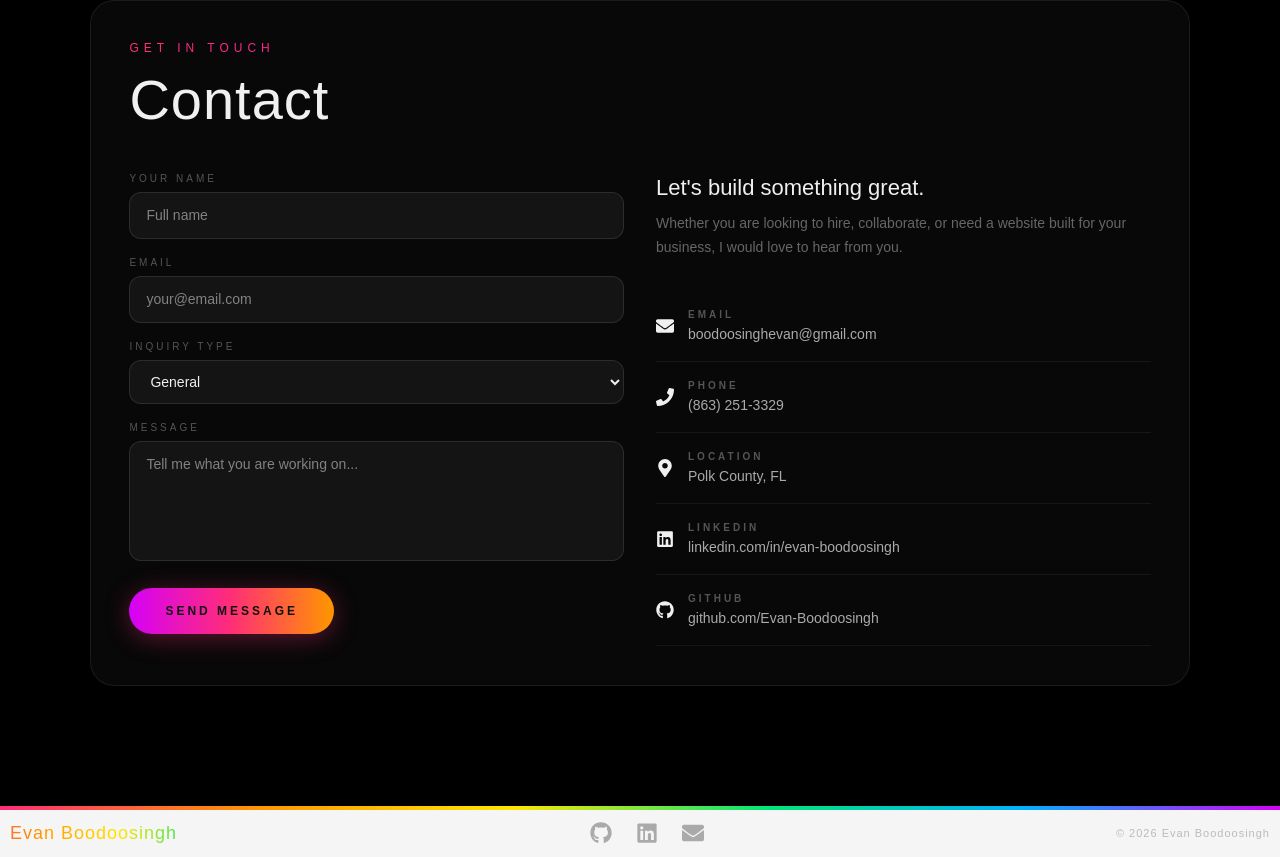
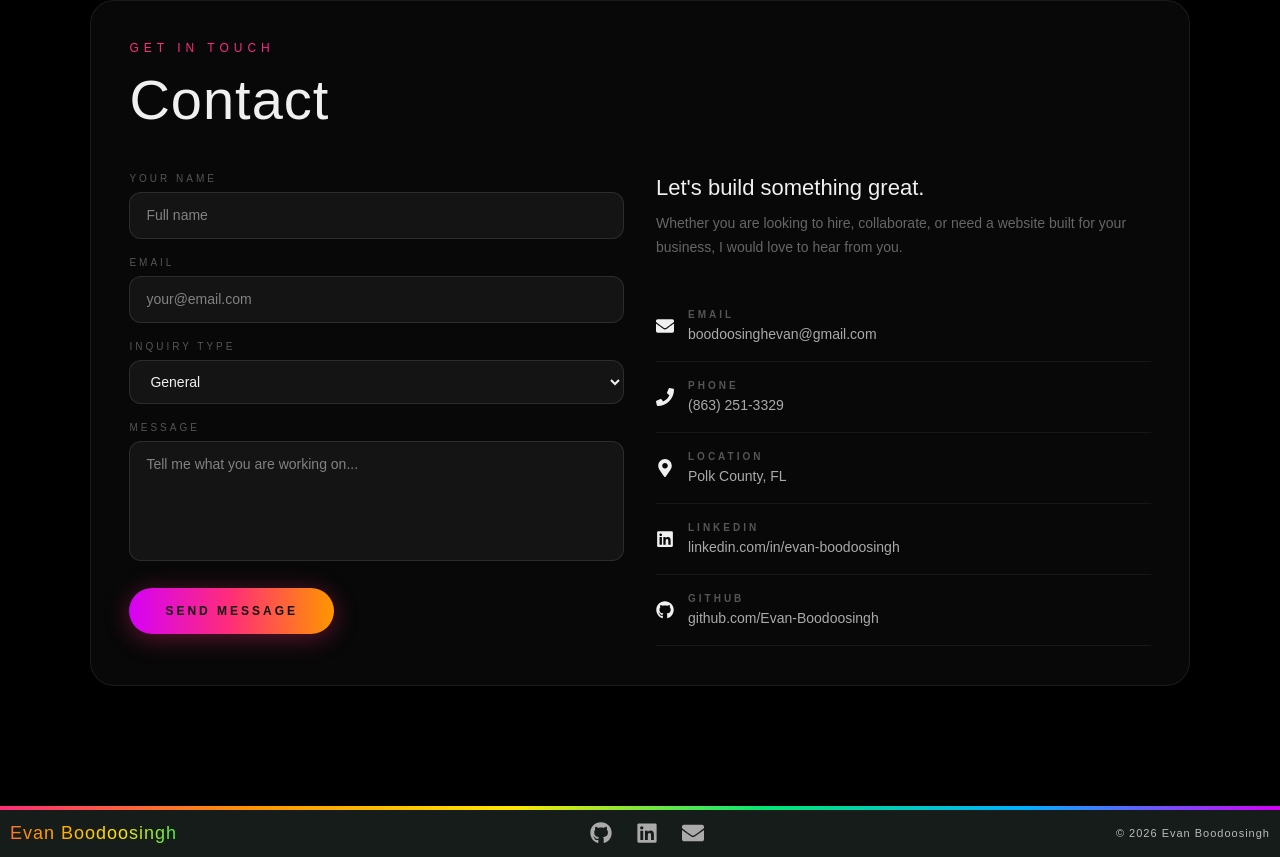
Before and after one commit to Evan-Boodoosingh/new-portfolio, a React (Vite) app: page / in a window 1280 px wide. Shown: the part 4806-5663 px from the top of the page. Built offline with nearby package versions, Linux system fonts and the light colour scheme.

Commit message:
update footer color

```diff
--- a/src/components/layout/Footer.tsx
+++ b/src/components/layout/Footer.tsx
@@ -27,7 +27,7 @@ export function Footer() {
   return (
     <footer
       style={{
-        background: "rgba(255, 255, 255, 0.96)",
+        background: "#161C19",
         borderTop: "4px solid transparent",
         borderImage: "linear-gradient(90deg,#ff2d78,#ff9500,#ffe600,#00e676,#00b0ff,#d500f9) 1",
         padding: "10px",
```
